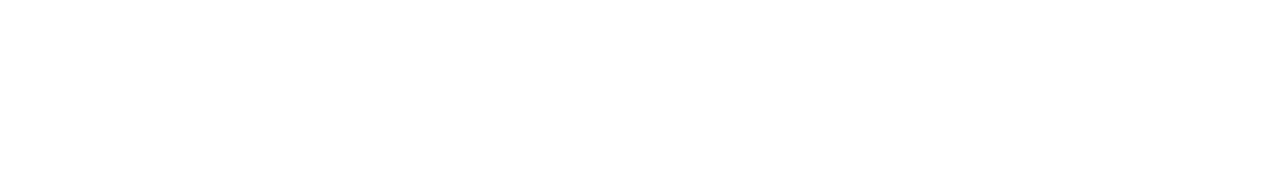
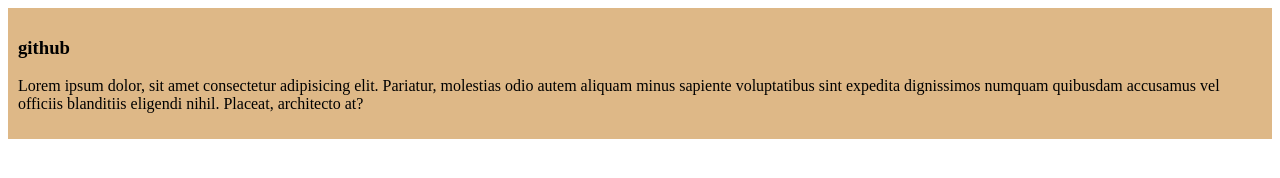
Before and after one commit to Afrin-bd/Afrin-first-github-repo, a plain HTML site: page index.html in a window 1280 px wide. Drawn offline with Linux system fonts and the light colour scheme.

Commit message:
added the first blog

```diff
--- a/index.html
+++ b/index.html
@@ -4,8 +4,12 @@
     <meta charset="UTF-8" />
     <meta name="viewport" content="width=device-width, initial-scale=1.0" />
     <title>My first ever github repo</title>
+    <link rel="stylesheet" href="styles/blog.css">
   </head>
   <body>
-
+    <div>
+      <h3>github</h3>
+      <p>Lorem ipsum dolor, sit amet consectetur adipisicing elit. Pariatur, molestias odio autem aliquam minus sapiente voluptatibus sint expedita dignissimos numquam quibusdam accusamus vel officiis blanditiis eligendi nihil. Placeat, architecto at?</p>
+    </div>
   </body>
 </html>
--- /dev/null
+++ b/styles/blog.css
@@ -0,0 +1,4 @@
+div{
+  background-color:burlywood;
+  padding: 10px;
+}
```
